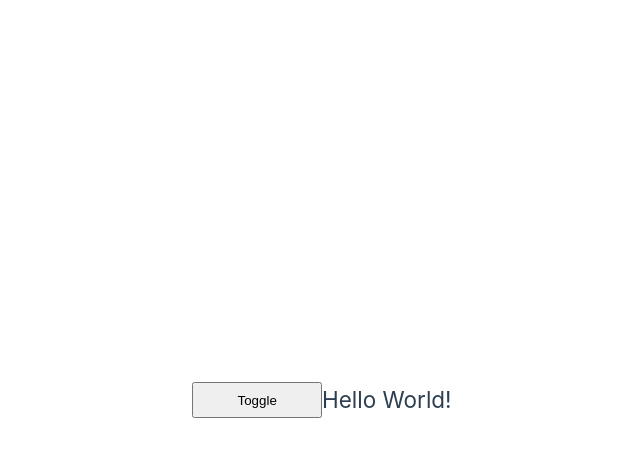
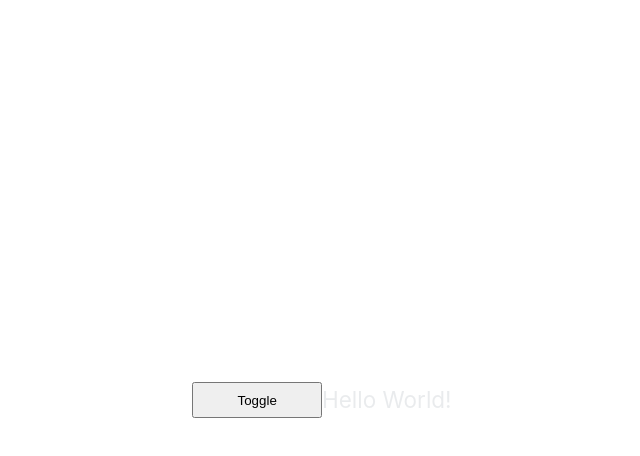
Before and after one commit to Alun-Price/animations, a Vue app: page / in a window 1280 px wide. Both pictures are taken after a click on the button "Toggle". Shown: the top 456 px of the page, without its empty margins (318-958 px from the left). Built offline with nearby package versions, Linux system fonts and the light colour scheme.

Commit message:
added a secondary heading under the same transition; used mode to control the transition order

```diff
--- a/src/App.vue
+++ b/src/App.vue
@@ -1,7 +1,8 @@
 <template>
   <button type="button" @click="flag = !flag">Toggle</button>
-  <transition name="fade">
-    <h2 v-if="flag">Hello World!</h2>
+  <transition name="fade" mode="out-in">
+    <h2 v-if="flag" key="main">Hello World!</h2>
+    <h2 v-else key="secondary">Another hello!</h2>
   </transition>
 </template>
 
```
